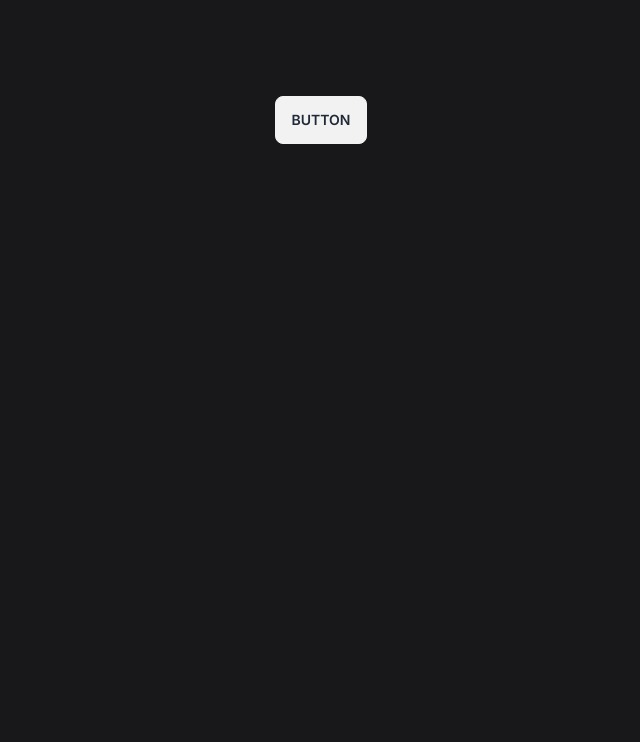
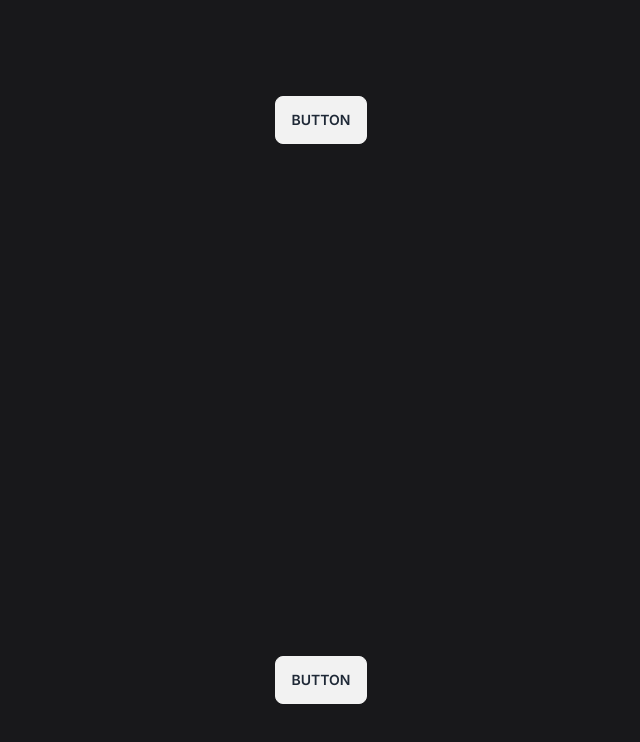
Before and after one commit to ctv-io/movie-app-client, a Next.js app: page / in a window 1280 px wide. Shown: the top 742 px of the page, without its empty margins (319-959 px from the left). Built offline with nearby package versions, Linux system fonts and the light colour scheme.

Commit message:
:poop: Added one more button

```diff
--- a/src/app/page.tsx
+++ b/src/app/page.tsx
@@ -4,6 +4,9 @@ export default function Home() {
 			<button type="button" className="btn">
 				Button
 			</button>
+			<button type="button" className="btn">
+				Button
+			</button>
 		</main>
 	);
 }
```
